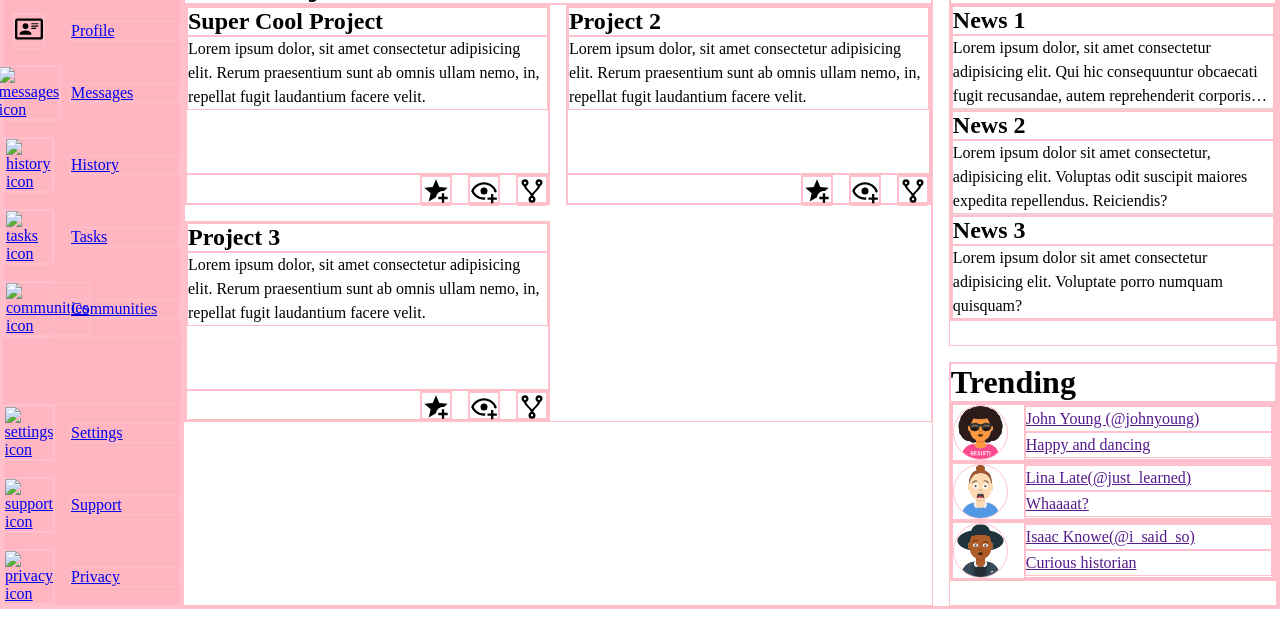
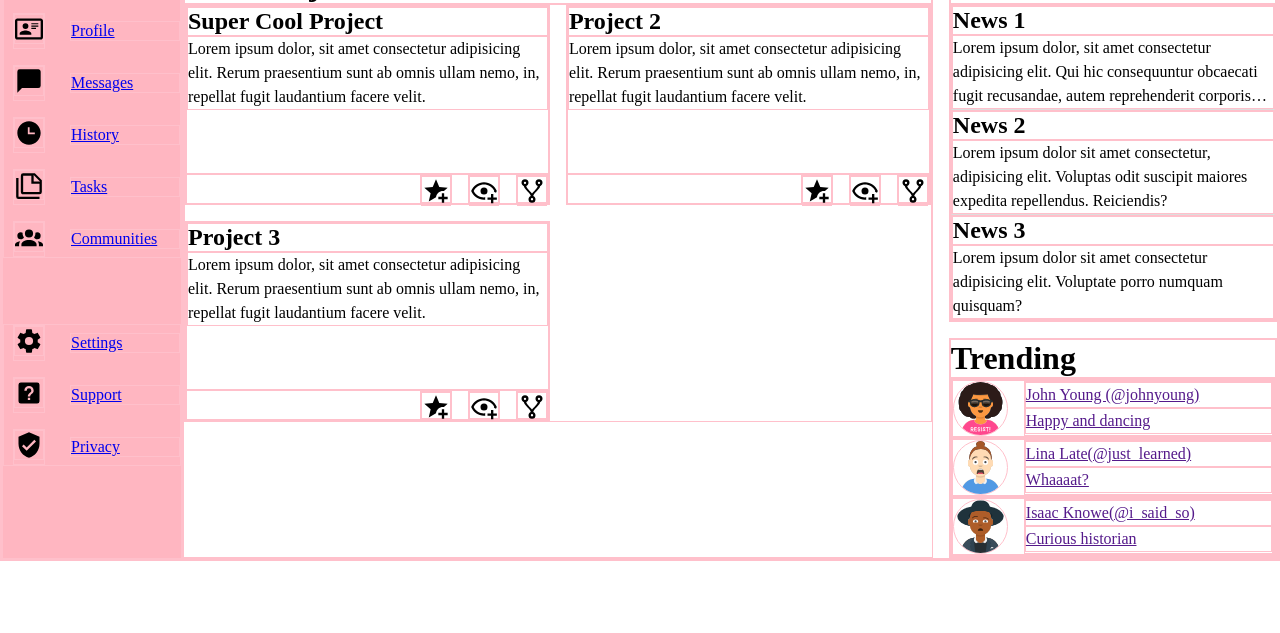
Before and after one commit to tptam/odin-admin-dashboard, a plain HTML site: page index.html in a window 1280 px wide. Shown: the part 167-800 px from the top of the page. Drawn offline with Linux system fonts and the light colour scheme.

Commit message:
Add all icon svg files

```diff
--- a/index.html
+++ b/index.html
@@ -51,25 +51,25 @@
                 Profile
             </a>
             <a class="icon" href="/messages">
-                <img src="./images/messages" alt="messages icon">
+                <img src="./images/messages.svg" alt="messages icon">
             </a>
             <a href="/messages">
                 Messages
             </a>
             <a class="icon" href="/history">
-                <img src="./images/history" alt="history icon">
+                <img src="./images/history.svg" alt="history icon">
             </a>
             <a href="/history">
                 History
             </a>
             <a class="icon" href="/tasks">
-                <img src="./images/tasks" alt="tasks icon">
+                <img src="./images/tasks.svg" alt="tasks icon">
             </a>
             <a href="/tasks">
                 Tasks
             </a>
-            <a href="/communities">
-                <img src="./images/communities" alt="communities icon">
+            <a class="icon" href="/communities">
+                <img src="./images/communities.svg" alt="communities icon">
             </a>
             <a href="/communities">
                 Communities
@@ -77,19 +77,19 @@
         </div>
         <div class="system-menu">
             <a class="icon" href="/settings">
-                <img src="./images/settings" alt="settings icon">
+                <img src="./images/settings.svg" alt="settings icon">
             </a>
             <a href="/settings">
                 Settings
             </a>
             <a class="icon" href="/support">
-                <img src="./images/support" alt="support icon">
+                <img src="./images/support.svg" alt="support icon">
             </a>
             <a href="/support">
                 Support
             </a>
             <a class="icon" href="/privacy">
-                <img src="./images/privacy" alt="privacy icon">
+                <img src="./images/privacy.svg" alt="privacy icon">
             </a>
             <a href="/privacy">
                 Privacy
```
Also changed, not shown: images/communities.svg (added), images/history.svg (added), images/messages.svg (added), images/privacy.svg (added), images/settings.svg (added), images/support.svg (added), images/tasks.svg (added).
